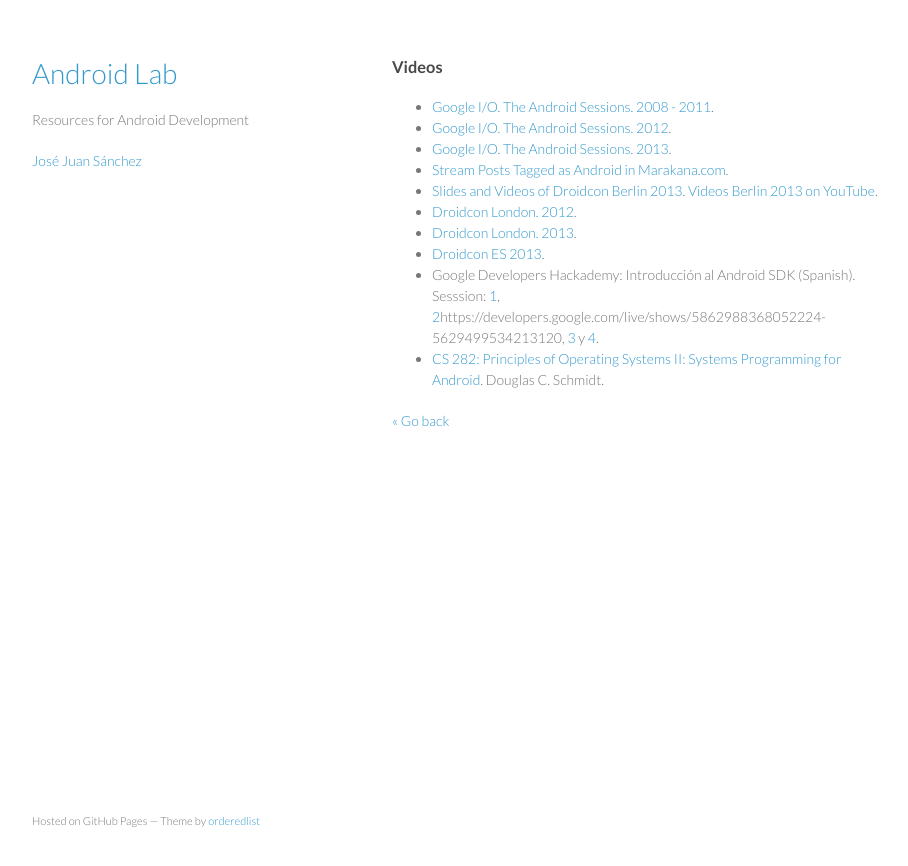
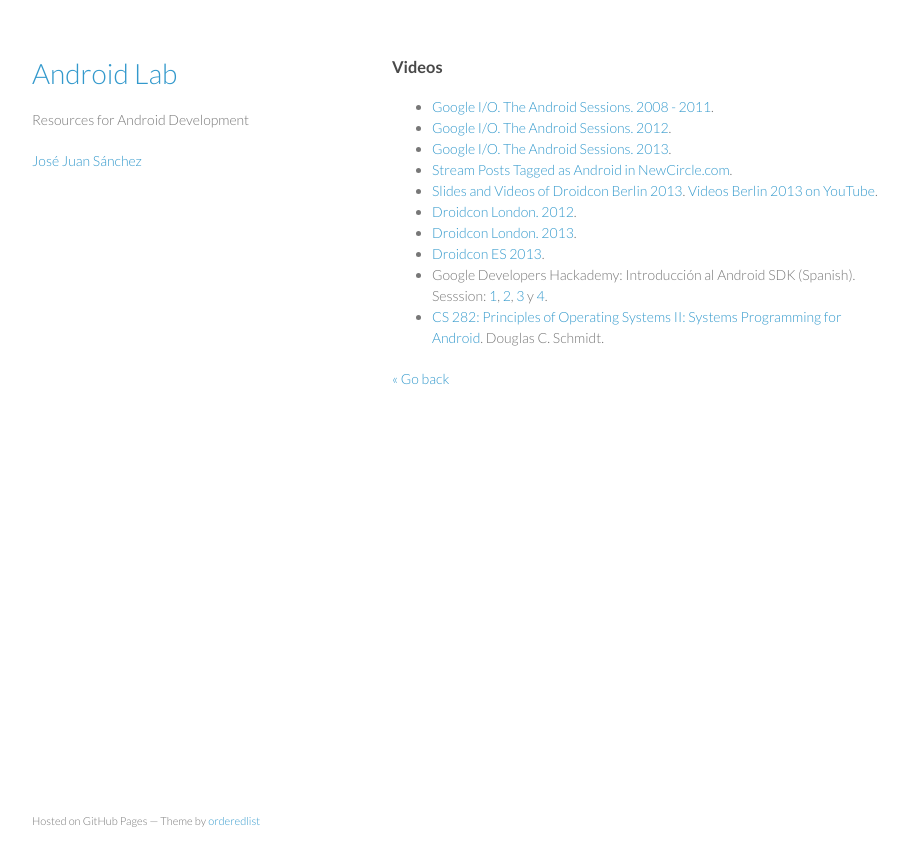
Before and after one commit to josejuansanchez/josejuansanchez.github.io, a Jekyll site: the page built from androidlab/videos.md, in a window 1280 px wide. Shown: the top 866 px of the page, without its empty margins (178-1086 px from the left). Built offline with Jekyll 4.4.1, drawn with Linux system fonts in a browser that asks for light colours.

Commit message:
Changes in Android Lab

```diff
--- a/androidlab/videos.md
+++ b/androidlab/videos.md
@@ -7,12 +7,12 @@
   * [Google I/O. The Android Sessions. 2008 - 2011](http://www.youtube.com/playlist?list=PL734A052F802C96B9).
   * [Google I/O. The Android Sessions. 2012](http://www.youtube.com/playlist?list=PL4C6BCDE45E05F49E).
   * [Google I/O. The Android Sessions. 2013](http://www.youtube.com/playlist?list=PLOU2XLYxmsIJOOTFfYzhR2d-rcSbBbEE_).
-  * [Stream Posts Tagged as Android in Marakana.com](http://marakana.com/s/tags/android).
+  * [Stream Posts Tagged as Android in NewCircle.com](https://thenewcircle.com/s/tags/android).
   * [Slides and Videos of Droidcon Berlin 2013](http://de.droidcon.com/2013/program2013). [Videos Berlin 2013 on YouTube](http://www.youtube.com/watch?v=sgAdBdOEhw8&list=PLuK3AzqWXIUFy02q81fyo1wpO_ItHKlC7).
   * [Droidcon London. 2012](http://skillsmatter.com/live/droidcon-2012).
   * [Droidcon London. 2013](http://skillsmatter.com/live/droidcon-2013).
   * [Droidcon ES 2013](http://www.one-tab.com/page/HkqZVRsCTyuf9I1yDRB-jg).
-  * Google Developers Hackademy: Introducción al Android SDK (Spanish). Sesssion: [1](https://developers.google.com/live/shows/5862988368052224), [2]()https://developers.google.com/live/shows/5862988368052224-5629499534213120, [3](https://developers.google.com/live/shows/5862988368052224-5707702298738688) y  [4](https://developers.google.com/live/shows/5862988368052224-5668600916475904).
+  * Google Developers Hackademy: Introducción al Android SDK (Spanish). Sesssion: [1](https://developers.google.com/live/shows/5862988368052224), [2](https://developers.google.com/live/shows/5862988368052224-5629499534213120), [3](https://developers.google.com/live/shows/5862988368052224-5707702298738688) y  [4](https://developers.google.com/live/shows/5862988368052224-5668600916475904).
   * [CS 282: Principles of Operating Systems II: Systems Programming for Android](http://www.dre.vanderbilt.edu/~schmidt/cs282/). Douglas C. Schmidt.
 
 [&laquo; Go back](./)
```
